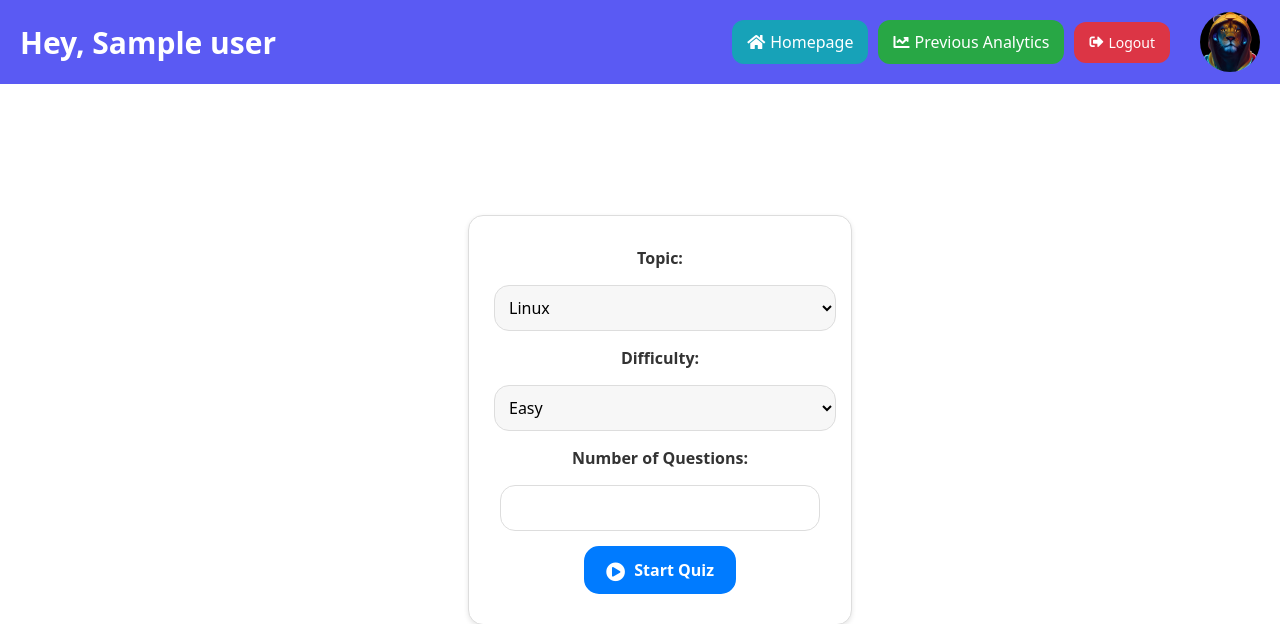
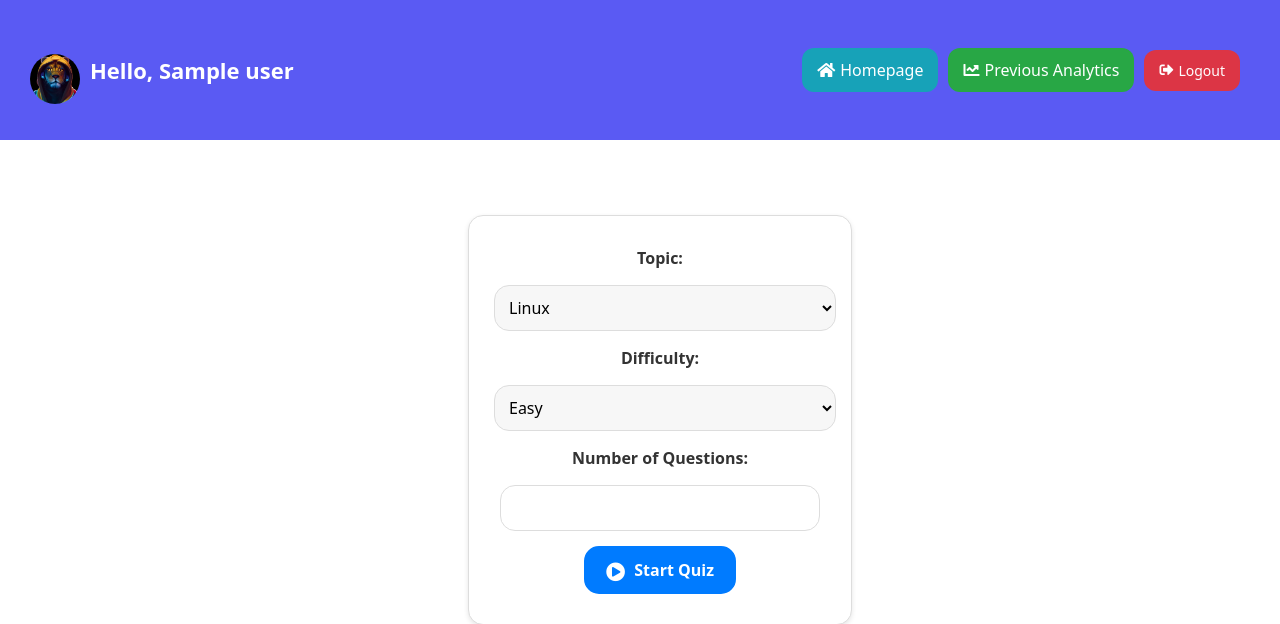
Before and after one commit to Sandeep7784/CodeQuiz, a FastAPI app: template templates/index.html in a window 1280 px wide. Shown: the top 624 px of the page. Run offline with FastAPI, Linux system fonts and the light colour scheme; the template is opened without the code that fills it: most values are stand-ins (such as "Sample title", 1, 10 or a date in 2020); parts of the project's set-up code (start-up, migrations or seed data) failed here and were passed over.

Commit message:
UI changes

```diff
--- a/templates/index.html
+++ b/templates/index.html
@@ -24,13 +24,15 @@
     <title>Quiz Web App</title>
   </head>
   <body>
-
     <header>
-      <div class="user-info">
-        <p style="font-size: 30px; font-weight: 600; margin: 0;">
-            Hey, <span id="username">{{user_data.name}}</span>
-        </p>
-    </div>
+      <div class="user-info" style="display: flex; align-items: center;">
+          <div class="user-profile-icon" style="margin-right: 10px;">
+              <img src="{{ url_for('static', path='/lion.jpg') }}" alt="User Profile" style="width: 50px; height: 50px; border-radius: 50%;"/>
+          </div>
+          <p style="font-size: 22px; font-weight: 600; margin: 0;">
+              Hello, <span id="username">{{user_data.name}}</span>
+          </p>
+      </div>
       <div class="user-actions">
           <button id="homepageButton" onclick="window.location.href = '/quiz'" style="border-radius: 12px; background-color: #17a2b8; color: white; border: none; padding: 10px 15px; margin-right: 10px; display: flex; align-items: center;">
               <i class="fa fa-home" style="margin-right: 5px;"></i> Homepage
@@ -41,12 +43,8 @@
           <button type="button" id="logoutButton" onclick="Logout()" style="border-radius: 12px; background-color: #dc3545; color: white; border: none; padding: 10px 15px; display: flex; align-items: center;">
             <i class="fa fa-sign-out-alt" style="margin-right: 5px;"></i> Logout
           </button>
-          <div class="user-profile-icon">
-              <img src="{{ url_for('static', path='/lion.jpg') }}" alt="User Profile" />
-          </div>
       </div>
     </header>
-
 
     <form id="quizForm">
       <label for="topic">Topic:</label>
```
